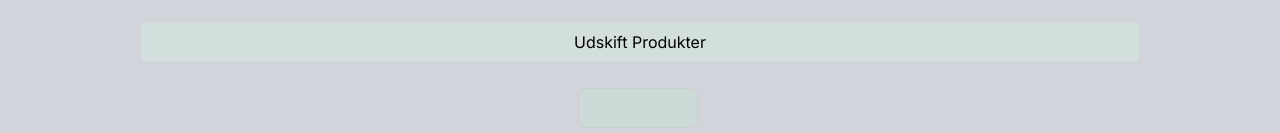
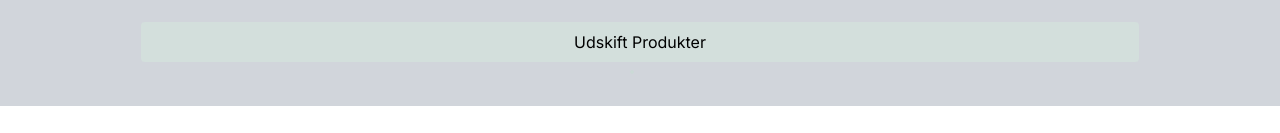
Before and after one commit to JulieGroenborg/matas_quiz, a Next.js app: page / in a window 1280 px wide. Shown: the part 2117-2250 px from the top of the page. After the commit the page ends 2223 px from the top, so only its background shows below. Built offline with nearby package versions, Linux system fonts and the light colour scheme.

Commit message:
Fixet border/padding-issues

```diff
--- a/src/app/page.jsx
+++ b/src/app/page.jsx
@@ -47,7 +47,7 @@ export default function Home() {
         {visible === 3 && (
           <section>
             <h3>Hvilken kategori?</h3>
-            <form className="grid grid-cols-2 mb-10 pl-5">
+            <form className="grid grid-cols-2 mb-10">
               <CheckboxButton text="Hudpleje" />
               <CheckboxButton text="Makeup" />
               <CheckboxButton text="Hår" />
--- a/src/components/CheckboxButton.jsx
+++ b/src/components/CheckboxButton.jsx
@@ -1,9 +1,13 @@
 import styles from "./CheckboxButton.module.css";
 export default function CheckboxButton(props) {
   return (
-    <label className={styles.label}>
+    <label className={`${styles.label} mr-4 mb-4`}>
       <input className={styles.input} type="checkbox" name="select" />
-      <span className={styles.span}>{props.text}</span>
+      <div className={styles.div}>{props.text}</div>
     </label>
   );
 }
+
+{
+  /* <span className={styles.span}>{props.text}</span> */
+}
--- a/src/components/CheckboxButton.module.css
+++ b/src/components/CheckboxButton.module.css
@@ -1,28 +1,29 @@
-/*  Til SquareCheckboxes.module.css  */
+/*  Til SquareRadioButton.module.css  */
 .label {
   display: block;
-  padding: 25px 62px 25px 62px;
+
   position: relative;
   /* padding-left: 20px; */
 }
 .label .input {
   display: none;
 }
-.label .span {
-  border: 1px solid #ccc;
-  width: 120px;
-  height: 40px;
+.label {
+  /* border: 1px solid #ccc; */
+  /* width: 115px;
+  height: 45px; */
   /* padding: 25% 60% 25% 60%; */
-  position: absolute;
+  /* position: absolute; */
   overflow: hidden;
   text-align: center;
-  line-height: 2.4;
+  line-height: 2.9;
   border-radius: 8px;
+  /* padding: 15px 50px 15px 50px; */
   left: 0;
   top: 50%;
-  margin-top: -7.5px;
+  /* margin-top: -7.5px; */
 }
-.input:checked + .span {
+/* .input:checked + .span {
   background: #cbdad6;
   border-color: #005b44;
   border-width: 2px;
@@ -31,8 +32,18 @@
 
 .input + .span {
   background: #cbdad6;
+} */
+
+.input:checked + .div {
+  background: #cbdad6;
+  border-color: #005b44;
+  border-width: 2px;
+  box-shadow: 0 4px 4px 0 rgba(0, 0, 0, 0.25) inset;
 }
 
-.input:hover + .span:hover {
-  border: 2px solid #005b44;
+.div {
+  background: #cbdad6;
+  border-color: #cbdad6;
+  border-width: 2px;
+  border-radius: 8px;
 }
```
